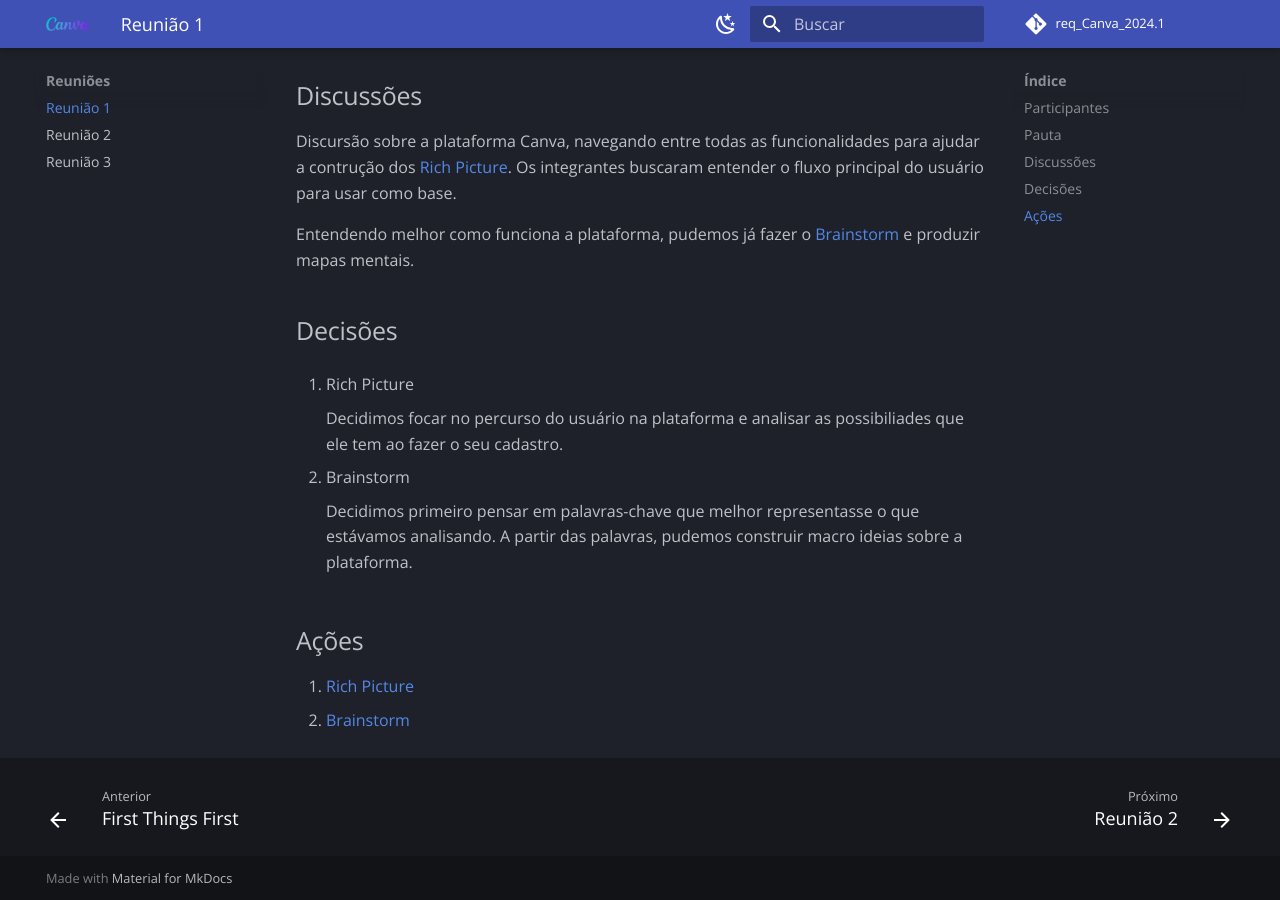
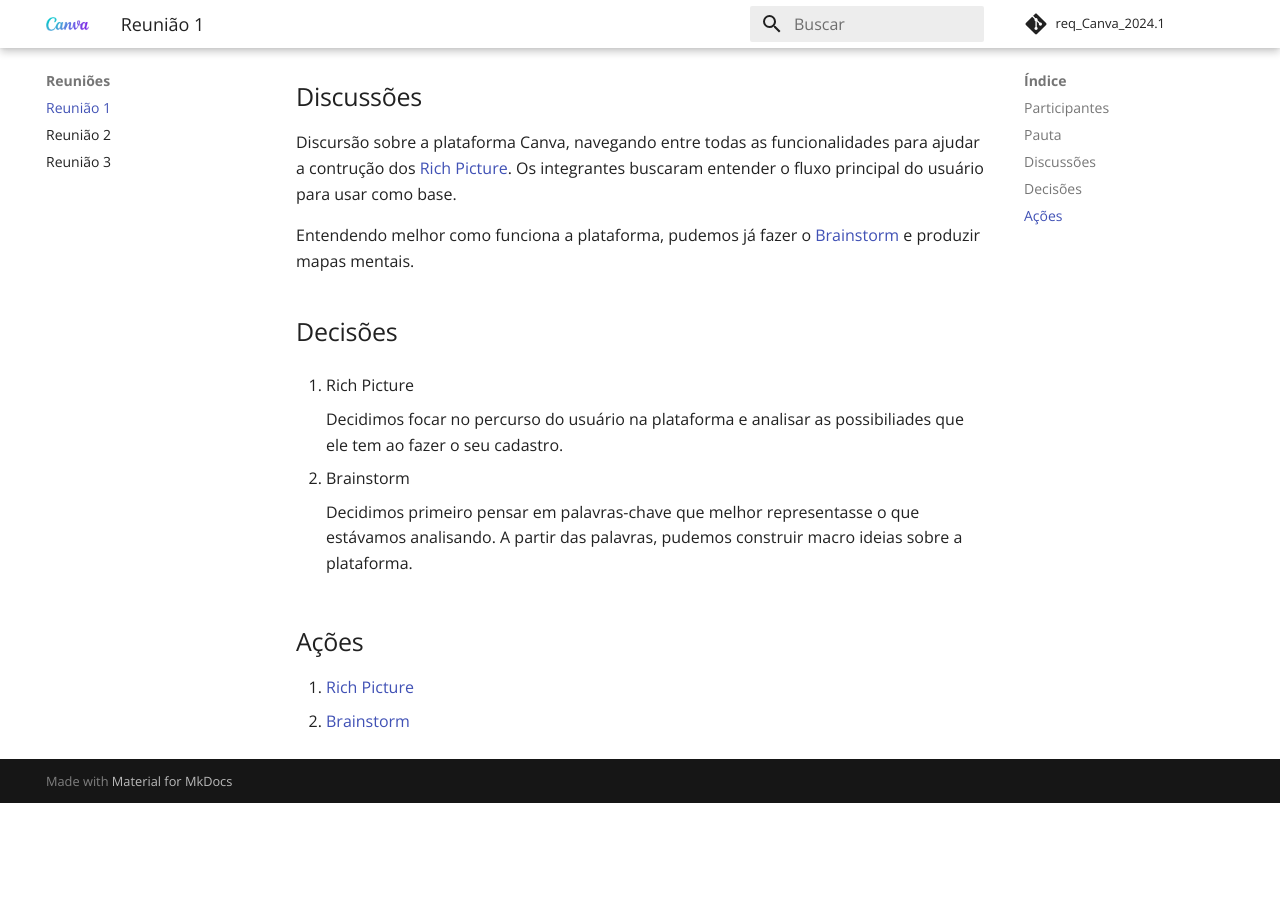
Before and after one commit to LuizaMaluf/req_Canva_2024.1, an MkDocs documentation site: the page built from docs/reuniao1.md, in a window 1280 px wide and 900 px high, scrolled down 592 px. Built offline with MkDocs 1.6.1 and Material for MkDocs 9.7.7, drawn with Linux system fonts in a browser that asks for light colours; comment, search, counter and statistics services are not loaded; after the commit the page ends 1395 px from its top, so only the background shows below that.

Commit message:
alterações na pagina inicial

```diff
--- a/mkdocs.yml
+++ b/mkdocs.yml
@@ -27,25 +27,13 @@
     code: "Source Code Pro"
 
   palette:
-    - scheme: slate
-      primary: indigo
-      accent: teal
-      toggle:
-        icon: material/weather-night
-        name: Trocar para modo claro
-    - scheme: default
       primary: white
-      accent: teal
-      toggle:
-        icon: material/weather-sunny
-        name: Trocar para modo escuro
 
   features:
     - navigation.top
     - navigation.tabs
     - navigation.sections
     - navigation.indexes
-    - navigation.footer
     - content.code.copy
     - content.tabs.link
     - header.autohide
```
Also changed, not shown: docs/index.md (+1 -1 lines).
